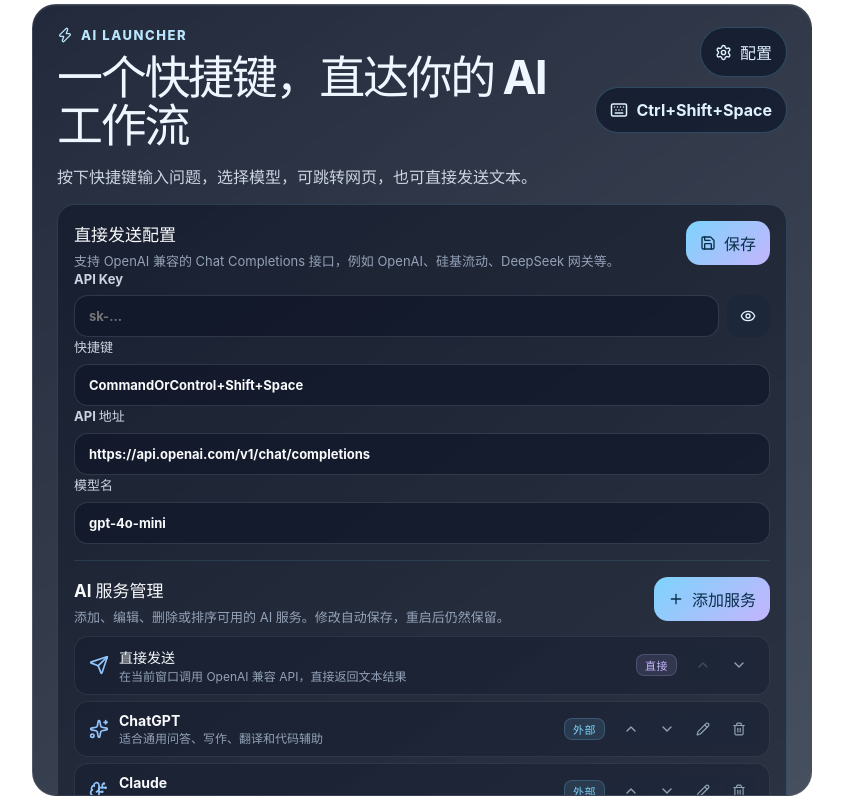
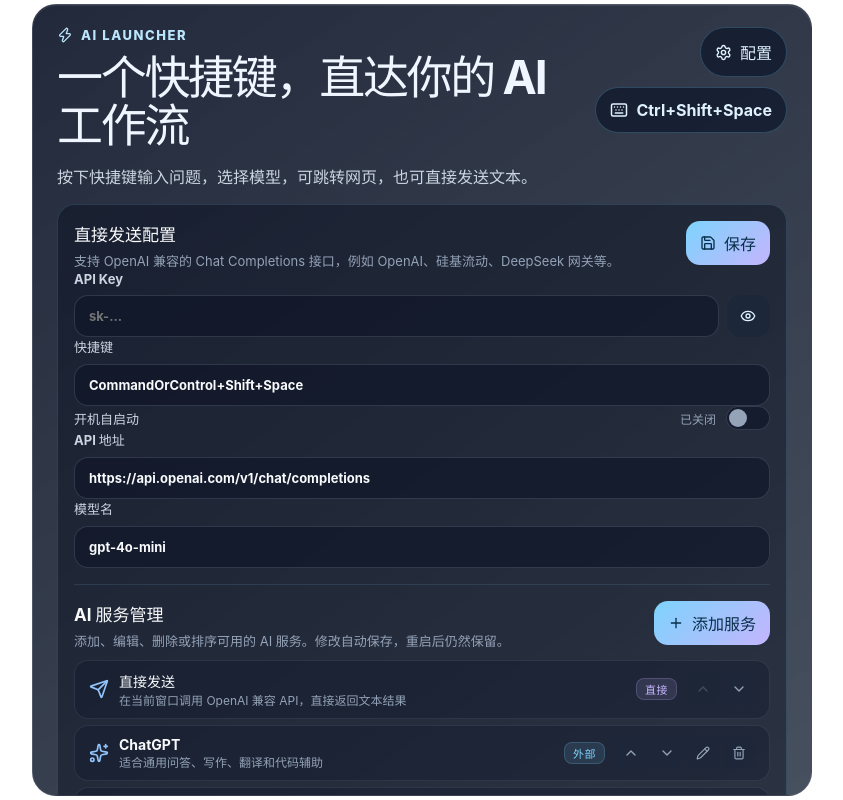
Before and after one commit to n0v4-u/AI-launcher, a React (Vite) app: page / in a window 1280 px wide. Both pictures are taken after a click on the button "配置". Shown: the whole page, without its empty margins (218-1061 px from the left). Built offline with nearby package versions, Linux system fonts and the light colour scheme.

Commit message:
feat: add auto-launch on boot

```diff
--- a/electron/preload.ts
+++ b/electron/preload.ts
@@ -6,7 +6,9 @@ contextBridge.exposeInMainWorld('aiLauncher', {
   openExternal: (url: string) => ipcRenderer.invoke('app:open-external', url),
   writeClipboard: (text: string) => ipcRenderer.invoke('app:write-clipboard', text),
   getAiConfig: () => ipcRenderer.invoke('ai:get-config'),
-  saveAiConfig: (config: { apiKey: string; apiUrl: string; model: string; hotkey: string }) => ipcRenderer.invoke('ai:save-config', config),
+  getAutoLaunch: () => ipcRenderer.invoke('app:get-auto-launch'),
+  setAutoLaunch: (enabled: boolean) => ipcRenderer.invoke('app:set-auto-launch', enabled),
+  saveAiConfig: (config: { apiKey: string; apiUrl: string; model: string; hotkey: string; autoLaunch: boolean }) => ipcRenderer.invoke('ai:save-config', config),
   saveProviders: (providers: Array<{ id: string; name: string; description: string; icon: string; mode: string; urlTemplate?: string; needsClipboard?: boolean }>) => ipcRenderer.invoke('ai:save-providers', providers),
   sendDirect: (prompt: string) => ipcRenderer.invoke('ai:send-direct', prompt),
   sendDirectStream: (
--- a/src/App.tsx
+++ b/src/App.tsx
@@ -60,6 +60,7 @@ type AiConfig = {
   apiUrl: string;
   model: string;
   hotkey: string;
+  autoLaunch: boolean;
   providers?: Provider[];
 };
 
@@ -114,6 +115,7 @@ const defaultConfig: AiConfig = {
   apiUrl: 'https://api.openai.com/v1/chat/completions',
   model: 'gpt-4o-mini',
   hotkey: 'CommandOrControl+Shift+Space',
+  autoLaunch: false,
 };
 
 const defaultProviders: Provider[] = [
@@ -174,6 +176,7 @@ export function App() {
   const [providers, setProviders] = useState<Provider[]>(defaultProviders);
   const [editingProviderId, setEditingProviderId] = useState<string | null>(null);
   const [isAddingProvider, setIsAddingProvider] = useState(false);
+  const [isPackaged, setIsPackaged] = useState(true); // assume packaged unless told otherwise
   const [providerForm, setProviderForm] = useState<Partial<Provider>>({});
   const hotkeyInputRef = useRef<HTMLInputElement>(null);
   const inputRef = useRef<HTMLTextAreaElement>(null);
@@ -196,6 +199,9 @@ export function App() {
     }).catch(() => {
       providersLoadedRef.current = true;
     });
+    window.aiLauncher?.getAutoLaunch().then((info) => {
+      setIsPackaged(info.isPackaged);
+    }).catch(() => undefined);
     return window.aiLauncher?.onFocusInput(() => {
       setTimeout(() => inputRef.current?.focus(), 50);
     });
@@ -339,7 +345,7 @@ export function App() {
 
     try {
       const saved = await window.aiLauncher.saveAiConfig({ ...config, providers });
-      setConfig({ apiKey: saved.apiKey, apiUrl: saved.apiUrl, model: saved.model, hotkey: saved.hotkey });
+      setConfig({ apiKey: saved.apiKey, apiUrl: saved.apiUrl, model: saved.model, hotkey: saved.hotkey, autoLaunch: saved.autoLaunch });
       setHotkey(saved.hotkey);
       setStatus('✨ 配置已保存，尽情使用吧~');
       setShowConfig(false);
@@ -511,6 +517,29 @@ export function App() {
                   className={recording ? 'recording' : ''}
                 />
               </label>
+              <div className="auto-launch-row">
+                <span>开机自启动 {!isPackaged && <em className="dev-hint">打包安装后生效</em>}</span>
+                <div className="auto-launch-toggle">
+                  <span>{config.autoLaunch ? '已开启' : '已关闭'}</span>
+                  <button
+                    type="button"
+                    className={`toggle-switch ${config.autoLaunch ? 'active' : ''}`}
+                    disabled={!isPackaged}
+                    onClick={async () => {
+                      const newValue = !config.autoLaunch;
+                      setConfig((current) => ({ ...current, autoLaunch: newValue }));
+                      try {
+                        await window.aiLauncher?.setAutoLaunch(newValue);
+                      } catch (err) {
+                        setConfig((current) => ({ ...current, autoLaunch: !newValue }));
+                        console.error('Failed to set auto-launch:', err);
+                      }
+                    }}
+                  >
+                    <span className="toggle-knob" />
+                  </button>
+                </div>
+              </div>
               <label>
                 <span>API 地址</span>
                 <input
--- a/src/styles.css
+++ b/src/styles.css
@@ -764,3 +764,73 @@ footer {
     flex-direction: column;
   }
 }
+
+/* Auto-launch toggle */
+.auto-launch-row {
+  display: flex;
+  flex-direction: row;
+  align-items: center;
+  justify-content: space-between;
+  gap: 12px;
+  color: #cbd5e1;
+  font-size: 13px;
+  font-weight: 700;
+}
+
+.auto-launch-toggle {
+  display: flex;
+  align-items: center;
+  gap: 10px;
+}
+
+.auto-launch-toggle span {
+  color: #94a3b8;
+  font-size: 12px;
+  font-weight: 600;
+}
+
+.toggle-switch {
+  position: relative;
+  width: 44px;
+  height: 24px;
+  padding: 0;
+  border: 1px solid rgba(148, 163, 184, 0.22);
+  border-radius: 12px;
+  background: rgba(15, 23, 42, 0.64);
+  cursor: pointer;
+  transition: background 0.2s ease, border-color 0.2s ease;
+}
+
+.toggle-switch.active {
+  background: rgba(125, 211, 252, 0.28);
+  border-color: rgba(125, 211, 252, 0.5);
+}
+
+.toggle-knob {
+  position: absolute;
+  top: 2px;
+  left: 2px;
+  width: 18px;
+  height: 18px;
+  border-radius: 50%;
+  background: #94a3b8;
+  transition: transform 0.2s ease, background 0.2s ease;
+}
+
+.toggle-switch.active .toggle-knob {
+  transform: translateX(20px);
+  background: #7dd3fc;
+}
+
+.toggle-switch:disabled {
+  opacity: 0.4;
+  cursor: not-allowed;
+}
+
+.dev-hint {
+  font-style: normal;
+  font-weight: 400;
+  font-size: 11px;
+  color: #fbbf24;
+  margin-left: 8px;
+}
--- a/src/types.d.ts
+++ b/src/types.d.ts
@@ -15,6 +15,7 @@ type AiConfig = {
   apiUrl: string;
   model: string;
   hotkey: string;
+  autoLaunch: boolean;
   providers?: Provider[];
 };
 
@@ -27,6 +28,8 @@ declare global {
       writeClipboard: (text: string) => Promise<void>;
       getAiConfig: () => Promise<AiConfig>;
       saveAiConfig: (config: AiConfig) => Promise<AiConfig>;
+      getAutoLaunch: () => Promise<{ enabled: boolean; isPackaged: boolean }>;
+      setAutoLaunch: (enabled: boolean) => Promise<boolean>;
       saveProviders: (providers: Provider[]) => Promise<void>;
       sendDirect: (prompt: string) => Promise<string>;
       sendDirectStream: (
```
Also changed, not shown: electron/main.ts (+22 -0 lines), .claude/settings.local.json, 1 other file (tests, documents, lock files or other folders).
